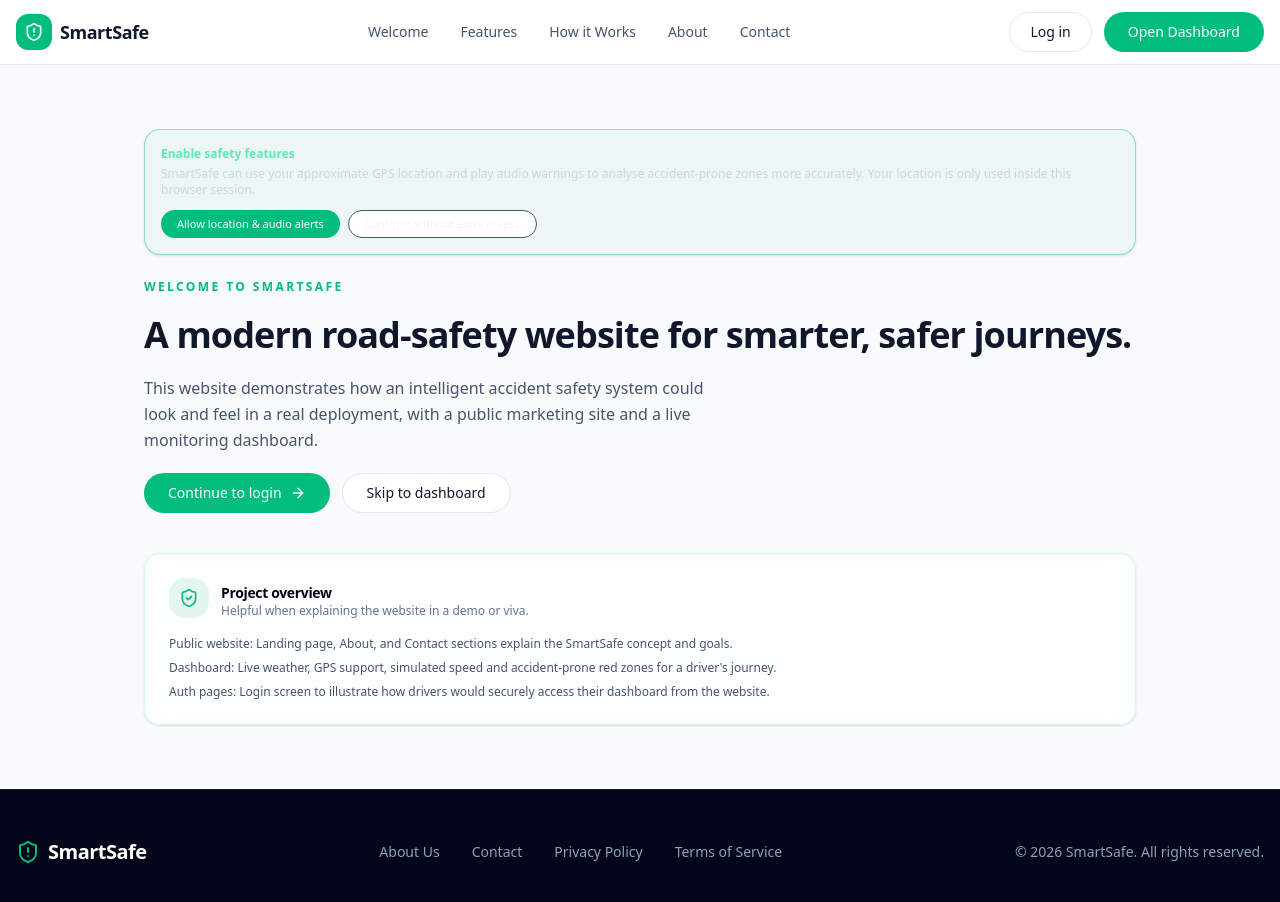
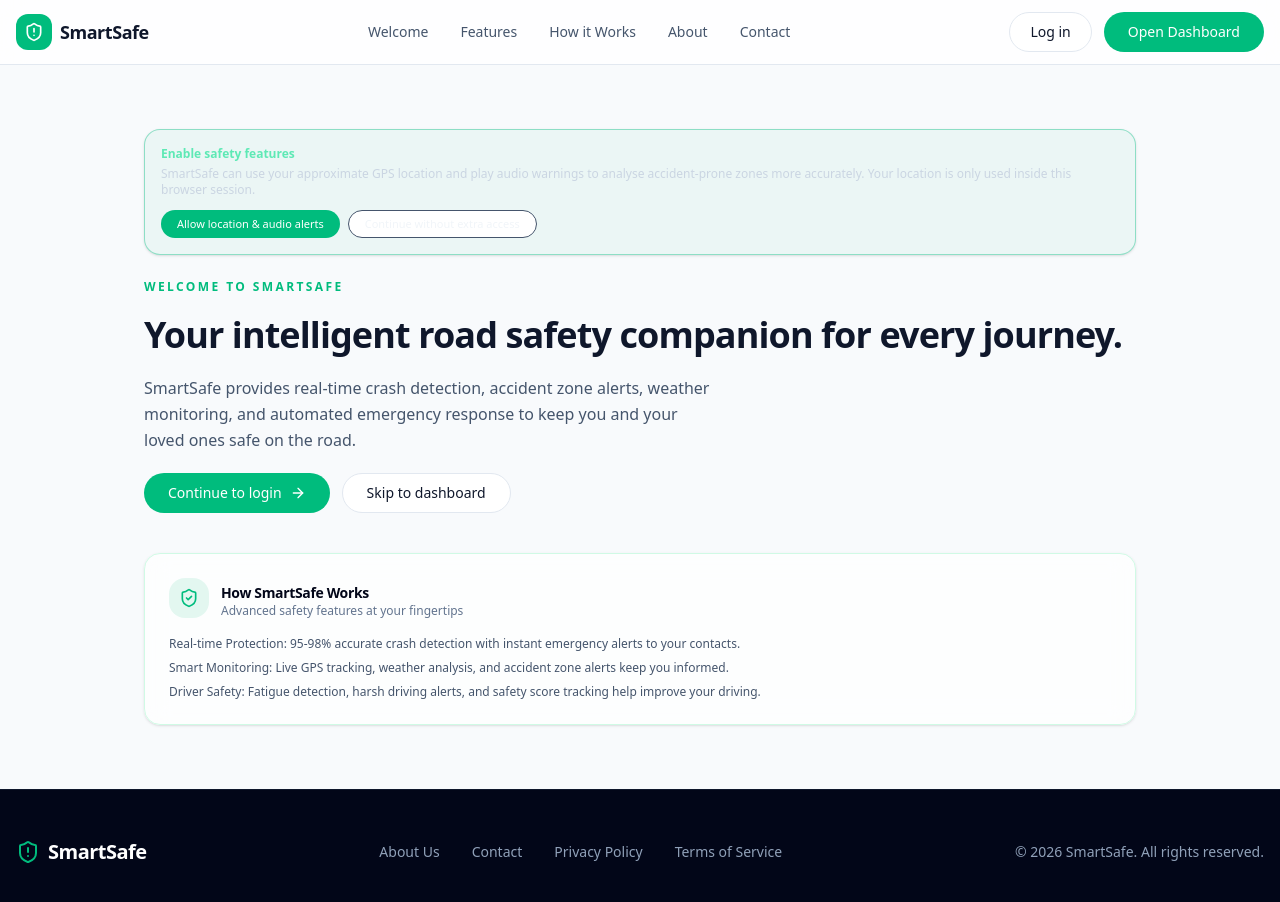
Before and after one commit to akshu187/smartsafe, a Next.js app: page /welcome in a window 1280 px wide. Shown: the top 902 px of the page. Built offline with nearby package versions, Linux system fonts and the light colour scheme.

Commit message:
feat: Update content for production - remove demo references

```diff
--- a/app/login/page.tsx
+++ b/app/login/page.tsx
@@ -83,8 +83,7 @@ export default function LoginPage() {
             Log in to SmartSafe
           </h1>
           <p className="text-sm text-slate-600 dark:text-slate-300">
-            Access the SmartSafe dashboard from this website. This page focuses on UI only and does not
-            connect to a real authentication backend.
+            Access your SmartSafe dashboard to monitor your journey in real-time with advanced safety features.
           </p>
         </div>
 
--- a/app/welcome/page.tsx
+++ b/app/welcome/page.tsx
@@ -88,11 +88,10 @@ export default function WelcomePage() {
               Welcome to SmartSafe
             </p>
             <h1 className="text-3xl font-semibold tracking-tight text-slate-900 dark:text-white md:text-4xl">
-              A modern road-safety website for smarter, safer journeys.
+              Your intelligent road safety companion for every journey.
             </h1>
             <p className="max-w-xl text-sm leading-relaxed text-slate-600 dark:text-slate-300 md:text-base">
-              This website demonstrates how an intelligent accident safety system could look and feel
-              in a real deployment, with a public marketing site and a live monitoring dashboard.
+              SmartSafe provides real-time crash detection, accident zone alerts, weather monitoring, and automated emergency response to keep you and your loved ones safe on the road.
             </p>
             <div className="flex flex-wrap items-center gap-3">
               <Link href="/login">
@@ -115,24 +114,21 @@ export default function WelcomePage() {
                 <ShieldCheck className="h-5 w-5" />
               </div>
               <div>
-                <CardTitle className="text-sm">Project overview</CardTitle>
+                <CardTitle className="text-sm">How SmartSafe Works</CardTitle>
                 <p className="text-xs text-slate-500 dark:text-slate-400">
-                  Helpful when explaining the website in a demo or viva.
+                  Advanced safety features at your fingertips
                 </p>
               </div>
             </CardHeader>
             <CardContent className="space-y-2 text-xs text-slate-600 dark:text-slate-300">
               <p>
-                <span className="font-medium">Public website:</span> Landing page, About, and Contact
-                sections explain the SmartSafe concept and goals.
+                <span className="font-medium">Real-time Protection:</span> 95-98% accurate crash detection with instant emergency alerts to your contacts.
               </p>
               <p>
-                <span className="font-medium">Dashboard:</span> Live weather, GPS support, simulated
-                speed and accident-prone red zones for a driver&apos;s journey.
+                <span className="font-medium">Smart Monitoring:</span> Live GPS tracking, weather analysis, and accident zone alerts keep you informed.
               </p>
               <p>
-                <span className="font-medium">Auth pages:</span> Login screen to illustrate how
-                drivers would securely access their dashboard from the website.
+                <span className="font-medium">Driver Safety:</span> Fatigue detection, harsh driving alerts, and safety score tracking help improve your driving.
               </p>
             </CardContent>
           </Card>
```
